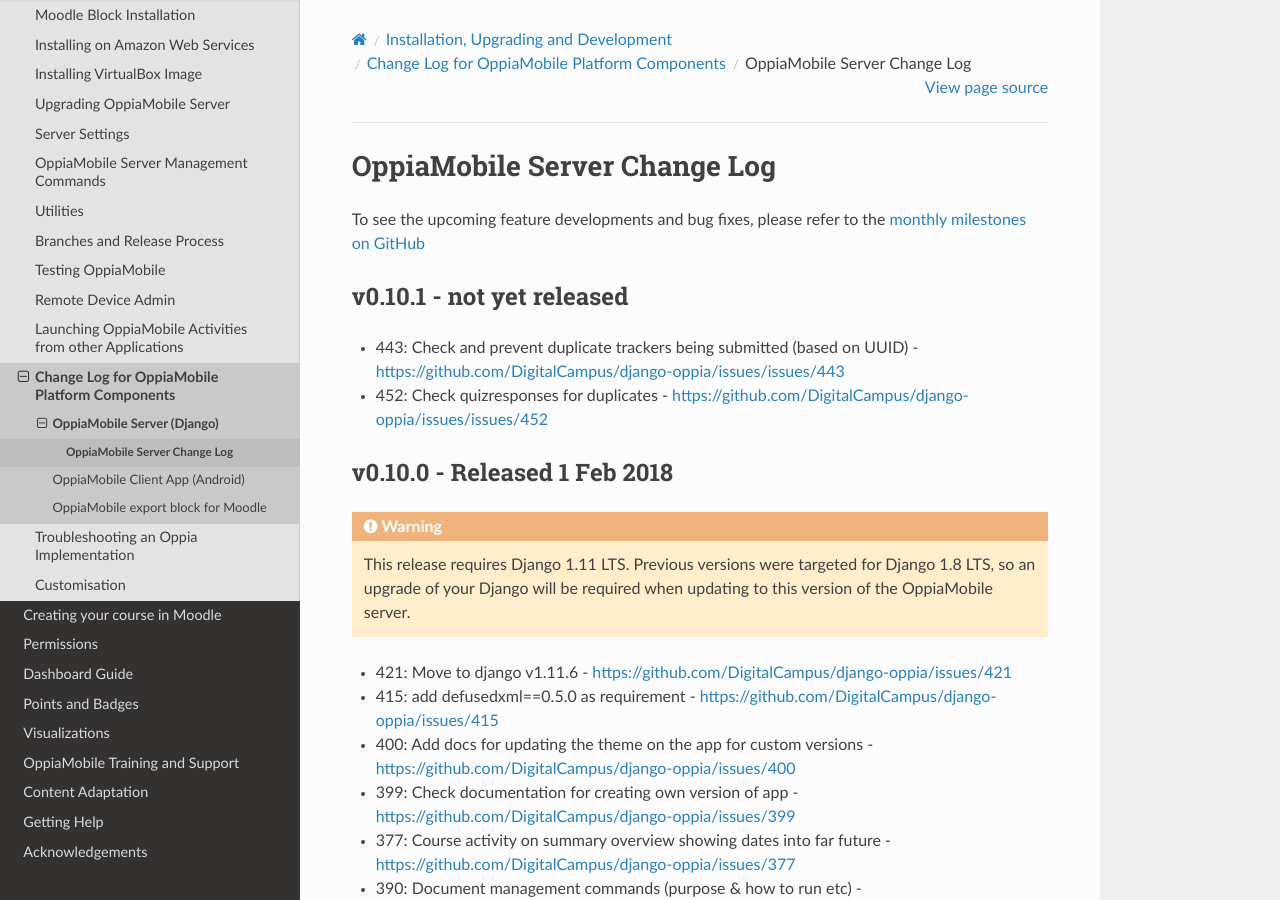
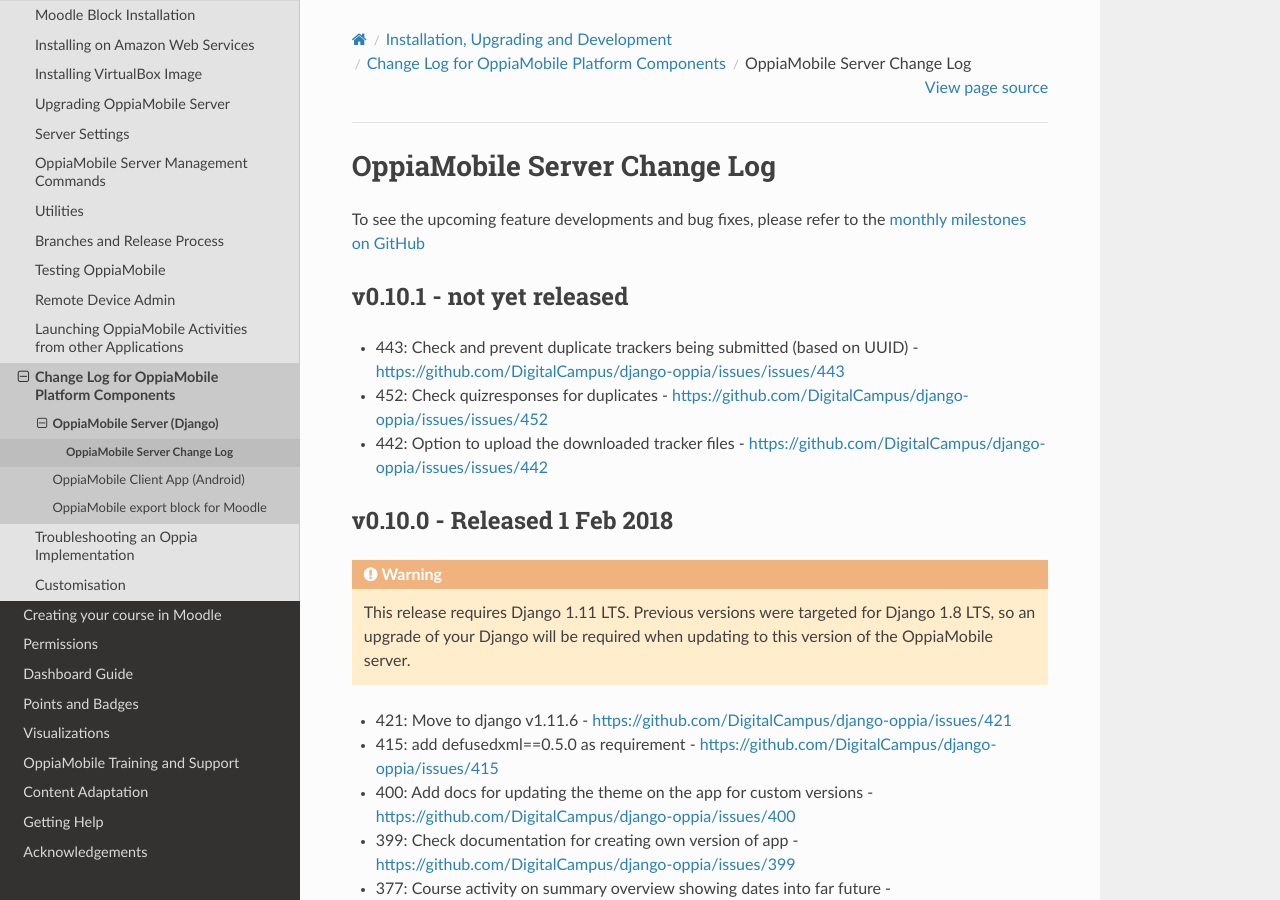
Before and after one commit to DigitalCampus/django-oppia, a Sphinx documentation site: the page built from docs/dev/changelog_server.rst, in a window 1280 px wide and 900 px high. Built offline with Sphinx 7.4.7 and the Read the Docs theme 2.0.0, drawn with Linux system fonts in a browser that asks for light colours; the version number is read from the project's files by our own code.

Commit message:
update docs

```diff
--- a/docs/dev/changelog_server.rst
+++ b/docs/dev/changelog_server.rst
@@ -10,6 +10,7 @@
 
 * 443: Check and prevent duplicate trackers being submitted (based on UUID) - https://github.com/DigitalCampus/django-oppia/issues/issues/443
 * 452: Check quizresponses for duplicates - https://github.com/DigitalCampus/django-oppia/issues/issues/452
+* 442: Option to upload the downloaded tracker files - https://github.com/DigitalCampus/django-oppia/issues/issues/442
 
 .. _serverv0.10.0:
 
```
